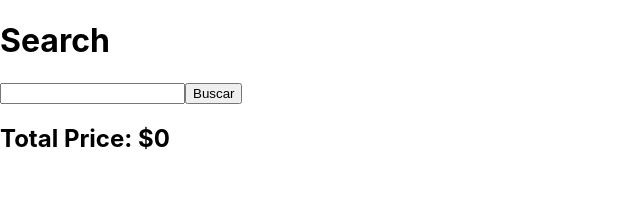
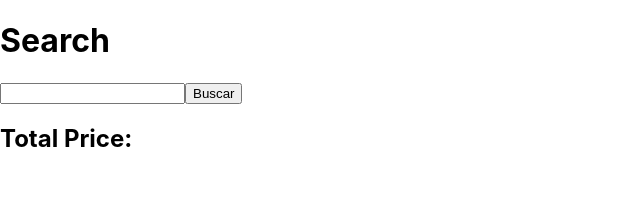
Before and after one commit to thihxm/react-performace, a Next.js app: page / in a window 1280 px wide. Shown: the top 214 px of the page, without its empty margins (0-640 px from the left). Built offline with nearby package versions, Linux system fonts and the light colour scheme.

Commit message:
feat: format data on load

```diff
--- a/src/components/ProductItem.tsx
+++ b/src/components/ProductItem.tsx
@@ -4,6 +4,7 @@ interface ProductItemProps {
   product: {
     id: number
     price: number
+    formattedPrice: string
     title: string
   }
   onAddToWishlist: (id: number) => void
@@ -12,7 +13,7 @@ interface ProductItemProps {
 function ProductItemComponent({ product, onAddToWishlist }: ProductItemProps) {
   return (
     <div>
-      {product.title} - <strong>{product.price}</strong>
+      {product.title} - <strong>{product.formattedPrice}</strong>
       <button onClick={() => onAddToWishlist(product.id)}>
         Add to wishlist
       </button>
--- a/src/components/SearchResults.tsx
+++ b/src/components/SearchResults.tsx
@@ -1,23 +1,21 @@
-import { useMemo } from "react"
 import { ProductItem } from "./ProductItem"
 
 interface SearchResultsProps {
   results: Array<{
     id: number
     price: number
+    formattedPrice: string
     title: string
   }>
+  totalPrice: number
+  formattedTotalPrice: string
   onAddToWishlist: (id: number) => void
 }
 
-export function SearchResults({ results, onAddToWishlist }: SearchResultsProps) {
-  const totalPrice = useMemo(() => {
-    return results.reduce((total, product) => total + product.price, 0)
-  }, [results])
-
+export function SearchResults({ results, formattedTotalPrice, onAddToWishlist }: SearchResultsProps) {
   return (
     <div>
-      <h2>Total Price: ${totalPrice}</h2>
+      <h2>Total Price: {formattedTotalPrice}</h2>
       {results.map((product) => (
         <ProductItem
           key={product.id}
--- a/src/pages/index.tsx
+++ b/src/pages/index.tsx
@@ -2,9 +2,27 @@ import type { NextPage } from 'next'
 import { FormEvent, useCallback, useState } from 'react';
 import { SearchResults } from '../components/SearchResults';
 
+type ProductResponse = {
+  id: number
+  price: number
+  title: string
+}
+
+type Product = ProductResponse & { formattedPrice: string }
+
+type Results = {
+  totalPrice: number
+  formattedTotalPrice: string
+  data: Product[]
+}
+
 const Home: NextPage = () => {
-  const [search, setSearch] = useState('');
-  const [results, setResults] = useState([]);
+  const [search, setSearch] = useState('')
+  const [results, setResults] = useState<Results>({
+    totalPrice: 0,
+    formattedTotalPrice: '',
+    data: [],
+  })
 
   const handleSearch = async (event: FormEvent) => {
     event.preventDefault()
@@ -16,7 +34,24 @@ const Home: NextPage = () => {
     const response = await fetch(`http://localhost:3333/products?q=${search}`)
     const data = await response.json()
 
-    setResults(data)
+    const formatter = new Intl.NumberFormat('pt-br', {
+      style: 'currency',
+      currency: 'BRL'
+    })
+
+    const products = data.map((product: ProductResponse) => {
+      return {
+        id: product.id,
+        title: product.title,
+        price: product.price,
+        formattedPrice: formatter.format(product.price)
+      }
+    })
+
+    const totalPrice = data.reduce((total: number, product: ProductResponse) => total + product.price, 0)
+    const formattedTotalPrice = formatter.format(totalPrice)
+
+    setResults({ totalPrice, formattedTotalPrice, data: products })
   }
 
   const addToWishlist = useCallback(async (id: number) => {
@@ -37,7 +72,9 @@ const Home: NextPage = () => {
       </form>
 
       <SearchResults
-        results={results}
+        results={results.data}
+        totalPrice={results.totalPrice}
+        formattedTotalPrice={results.formattedTotalPrice}
         onAddToWishlist={addToWishlist}
       />
     </div>
```
